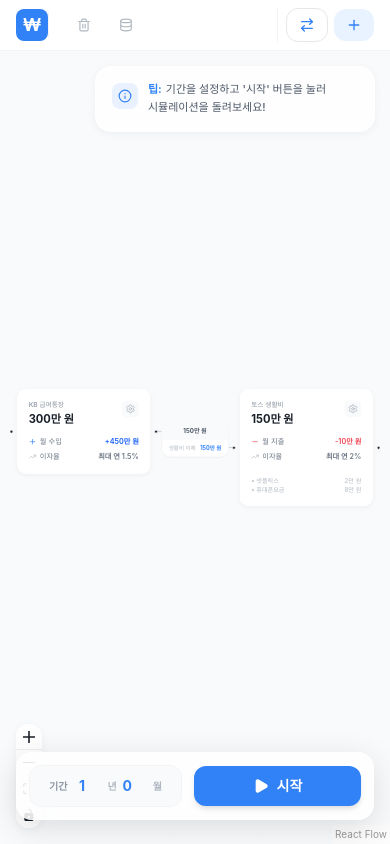
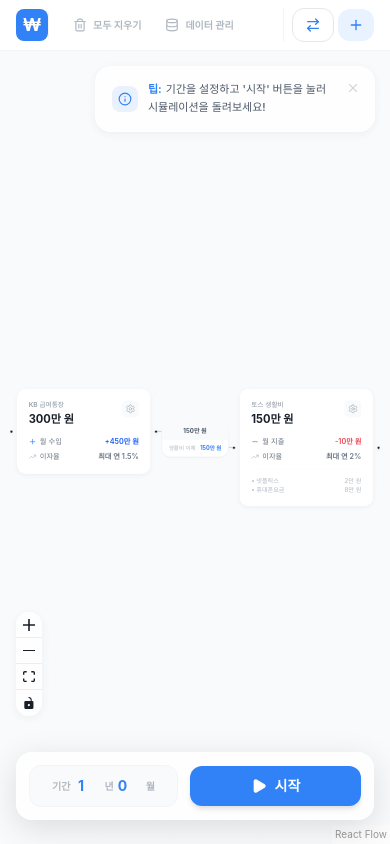
Before and after one commit to jkk9494/bank-account-simulator, a React (Vite) app: page / in a window 390 px wide. Built offline with nearby package versions, Linux system fonts and the light colour scheme; a web font is replaced by a local one.

Commit message:
feat: 시뮬레이션 결과 보기 버튼을 추가하고 UI 레이아웃 및 텍스트 표시를 개선했습니다.

```diff
--- a/src/App.tsx
+++ b/src/App.tsx
@@ -20,7 +20,7 @@ import DataManagementModal from './components/ui/DataManagementModal';
 import TipPanel from './components/ui/TipPanel';
 import ConfirmModal from './components/ui/ConfirmModal';
 
-import { Plus, Play, Calendar, ArrowRightLeft, Trash2, Database, RotateCcw } from 'lucide-react';
+import { Plus, Play, Calendar, ArrowRightLeft, Trash2, Database, RotateCcw, LayoutList } from 'lucide-react';
 import { cn } from './utils/utils';
 import { useState } from 'react';
 
@@ -48,7 +48,10 @@ function App() {
     setIsDataModalOpen,
     openConfirmModal,
     isSimulationRunning,
-    resetSimulation
+    resetSimulation,
+    showResults,
+    setShowResults,
+    simulationResultNodes
   } = useSimulationStore();
 
   const [years, setYears] = useState(Math.floor(totalMonths / 12));
@@ -99,7 +102,7 @@ function App() {
 
         <div className="flex items-center justify-between w-full md:w-auto gap-2 md:gap-3">
           {/* Period Selector - Moved next to simulation button */}
-          <div className="flex items-center gap-3 md:gap-2 border-l border-gray-100 pl-5 md:pl-3">
+          <div className="flex items-center gap-2 md:gap-1.5 border-l border-gray-100 pl-4 md:pl-2">
             <button
               onClick={() => {
                 openConfirmModal({
@@ -108,23 +111,23 @@ function App() {
                   onConfirm: clearAllData
                 });
               }}
-              className="flex items-center gap-1.5 px-2 md:px-3 py-1.5 rounded-lg text-[10px] md:text-[11px] font-bold text-gray-400 hover:text-toss-red hover:bg-red-50 transition-all active:scale-95"
+              className="flex items-center justify-center gap-1.5 px-2 md:px-3 py-1.5 rounded-lg text-[10px] md:text-[11px] font-bold text-gray-400 hover:text-toss-red hover:bg-red-50 transition-all active:scale-95"
               title="모두 지우기"
             >
               <Trash2 size={14} />
-              <span className="hidden md:inline">모두 지우기</span>
+              <span className="leading-none">모두 지우기</span>
             </button>
             <button
               onClick={() => setIsDataModalOpen(true)}
-              className="flex items-center gap-1.5 px-2 md:px-3 py-1.5 rounded-lg text-[10px] md:text-[11px] font-bold text-gray-400 hover:text-toss-blue hover:bg-blue-50 transition-all active:scale-95"
+              className="flex items-center justify-center gap-1.5 px-2 md:px-3 py-1.5 rounded-lg text-[10px] md:text-[11px] font-bold text-gray-400 hover:text-toss-blue hover:bg-blue-50 transition-all active:scale-95"
               title="데이터 관리"
             >
               <Database size={14} />
-              <span className="hidden md:inline">데이터 관리</span>
+              <span className="leading-none">데이터 관리</span>
             </button>
           </div>
 
-          <div className="flex items-center gap-1.5 md:gap-3 border-l border-gray-100 pl-2 md:pl-4">
+          <div className="flex items-center gap-1 md:gap-2 border-l border-gray-100 pl-2 md:pl-3">
             <button
               onClick={() => setIsAddTransferModalOpen(true)}
               className={cn(
@@ -140,13 +143,13 @@ function App() {
             <button
               onClick={handleAddAccount}
               className={cn(
-                "flex items-center gap-1.5 px-3 md:px-4 py-2 rounded-xl text-xs md:text-sm font-semibold transition-all",
+                "flex items-center gap-1 px-2.5 md:px-3 py-2 rounded-xl text-xs md:text-sm font-semibold transition-all shrink-0",
                 "bg-toss-light-blue text-toss-blue hover:bg-blue-100 active:scale-95"
               )}
               title="통장 추가"
             >
               <Plus size={16} className="md:w-[18px] md:h-[18px]" />
-              <span className="hidden sm:inline">통장 추가</span>
+              <span className="hidden lg:inline whitespace-nowrap">통장 추가</span>
             </button>
             <div className="hidden md:flex relative group">
               <div className={cn(
@@ -156,7 +159,7 @@ function App() {
                 <div className="flex items-center px-1.5 md:px-2 py-1 gap-1">
                   <Calendar size={14} className={cn(periodError ? "text-toss-red" : "text-gray-400")} />
                   <span className={cn(
-                    "text-[10px] md:text-xs font-bold uppercase hidden md:inline",
+                    "text-[10px] md:text-xs font-bold uppercase hidden md:inline whitespace-nowrap",
                     periodError ? "text-toss-red" : "text-gray-500"
                   )}>기간</span>
                 </div>
@@ -200,10 +203,24 @@ function App() {
             </div>
             <div className="hidden md:block">
               {isSimulationRunning ? (
+                <div className="flex items-center gap-2">
+                  {!showResults && simulationResultNodes && (
+                    <button
+                      onClick={() => setShowResults(true)}
+                      className={cn(
+                        "flex items-center gap-1 px-3 md:px-4 py-2 rounded-xl text-xs md:text-sm font-semibold transition-all shrink-0",
+                        "bg-white text-toss-blue border border-toss-blue hover:bg-blue-50 active:scale-95 shadow-sm"
+                      )}
+                      title="결과 보기"
+                    >
+                      <LayoutList size={16} className="md:w-[18px] md:h-[18px]" />
+                      <span className="whitespace-nowrap">결과 보기</span>
+                    </button>
+                  )}
                   <button
                     onClick={resetSimulation}
                     className={cn(
-                    "flex items-center gap-1.5 px-4 md:px-5 py-2 rounded-xl text-xs md:text-sm font-semibold transition-all",
+                      "flex items-center gap-1 px-3 md:px-4 py-2 rounded-xl text-xs md:text-sm font-semibold transition-all shrink-0",
                       "bg-white text-gray-700 border border-gray-200 hover:bg-gray-50 active:scale-95 shadow-sm"
                     )}
                     title="시뮬레이션 초기화"
@@ -211,6 +228,7 @@ function App() {
                     <RotateCcw size={16} className="md:w-[18px] md:h-[18px] text-toss-blue" />
                     <span className="whitespace-nowrap">초기화</span>
                   </button>
+                </div>
               ) : (
                 <button
                   onClick={handleRunSimulation}
@@ -245,7 +263,7 @@ function App() {
             className="bg-gray-50"
           >
             <Background color="#e5e8eb" gap={24} size={1} />
-            <Controls className="!bg-white !shadow-toss !border-none !rounded-2xl overflow-hidden !m-4" />
+            <Controls className="!bg-white !shadow-toss !border-none !rounded-2xl overflow-hidden !ml-4 !mt-4 !mr-4 !mb-32 md:!mb-4" />
 
             <TipPanel />
           </ReactFlow>
@@ -261,8 +279,9 @@ function App() {
           "bg-white/80 backdrop-blur-xl rounded-2xl p-3 shadow-[0_8px_32px_rgba(0,0,0,0.12)] border border-white/50 flex items-center gap-3 transition-all",
           periodError && "border-toss-red ring-2 ring-toss-red/10"
         )}>
-          <div className="flex-1 flex items-center justify-center gap-1 bg-gray-50 rounded-xl px-3 py-2.5 border border-gray-100">
-            <span className="text-[10px] font-bold text-gray-500 mr-1">기간</span>
+          <div className="flex-1 flex items-center justify-center gap-1.5 bg-gray-50 rounded-xl px-2 py-2.5 border border-gray-100 min-w-0">
+            <span className="text-[10px] font-bold text-gray-400 whitespace-nowrap shrink-0">기간</span>
+            <div className="flex items-center gap-1">
               <input
                 type="number"
                 min="0"
@@ -272,11 +291,11 @@ function App() {
                   setPeriodError(false);
                 }}
                 className={cn(
-                "w-7 text-center text-sm font-bold outline-none bg-transparent",
+                  "w-6 text-center text-sm font-bold outline-none bg-transparent",
                   periodError ? "text-toss-red" : "text-toss-blue"
                 )}
               />
-            <span className="text-[10px] text-gray-400 font-bold">년</span>
+              <span className="text-[10px] text-gray-400 font-bold shrink-0">년</span>
               <input
                 type="number"
                 min="0"
@@ -286,22 +305,35 @@ function App() {
                   setPeriodError(false);
                 }}
                 className={cn(
-                "w-7 text-center text-sm font-bold outline-none bg-transparent",
+                  "w-6 text-center text-sm font-bold outline-none bg-transparent",
                   periodError ? "text-toss-red" : "text-toss-blue"
                 )}
               />
-            <span className="text-[10px] text-gray-400 font-bold">월</span>
+              <span className="text-[10px] text-gray-400 font-bold shrink-0">월</span>
+            </div>
           </div>
 
           {isSimulationRunning ? (
+            <div className="flex gap-2 shrink-0">
+              {!showResults && simulationResultNodes && (
+                <button
+                  onClick={() => setShowResults(true)}
+                  className="flex items-center justify-center gap-1.5 px-3 py-2.5 rounded-xl bg-white text-toss-blue border border-toss-blue font-bold text-sm active:scale-95 transition-all"
+                >
+                  <LayoutList size={16} />
+                  <span className="whitespace-nowrap">결과</span>
+                </button>
+              )}
               <button
                 onClick={resetSimulation}
-              className="flex items-center justify-center gap-2 px-5 py-2.5 rounded-xl bg-gray-100 text-gray-700 font-bold text-sm active:scale-95 transition-all"
+                className="flex items-center justify-center gap-1.5 px-3 py-2.5 rounded-xl bg-gray-100 text-gray-700 font-bold text-sm active:scale-95 transition-all"
               >
                 <RotateCcw size={16} className="text-toss-blue" />
-              <span>초기화</span>
+                <span className="whitespace-nowrap">초기화</span>
               </button>
+            </div>
           ) : (
+
             <button
               onClick={handleRunSimulation}
               className="flex-1 flex items-center justify-center gap-2 px-5 py-2.5 rounded-xl bg-toss-blue text-white font-bold text-sm shadow-md active:scale-95 transition-all"
--- a/src/components/ui/SimulationSidePanel.tsx
+++ b/src/components/ui/SimulationSidePanel.tsx
@@ -29,7 +29,7 @@ export default function SimulationSidePanel() {
     const totalBalance = (simulationResultNodes || []).reduce((sum, n) => sum + n.data.initialBalance, 0);
 
     return (
-        <aside className="fixed inset-y-0 right-0 w-full md:w-80 h-full bg-white border-l border-gray-100 flex flex-col shadow-2xl animate-in slide-in-from-right duration-300 z-50">
+        <aside className="fixed inset-y-0 right-0 w-full md:w-80 h-full bg-white border-l border-gray-100 flex flex-col shadow-2xl animate-in slide-in-from-right duration-300 z-[120]">
             <div className="flex items-center justify-between p-4 md:p-5 border-b border-gray-50 shrink-0">
                 <div>
                     <h2 className="text-base md:text-lg font-bold text-gray-900 tracking-tight">시뮬레이션 결과</h2>
--- a/src/components/ui/TipPanel.tsx
+++ b/src/components/ui/TipPanel.tsx
@@ -67,19 +67,19 @@ const TipPanel = () => {
                 isMobile ? "mt-4" : "mb-4"
             )}
         >
-            <div className="flex items-start gap-2.5">
-                <div className="mt-0.5 bg-toss-blue/10 p-1.5 rounded-lg shrink-0">
+            <div className="flex items-center gap-2.5">
+                <div className="bg-toss-blue/10 p-1.5 rounded-lg shrink-0">
                     <Info size={14} className="text-toss-blue" />
                 </div>
                 <div className="text-[11px] md:text-[13px] text-gray-700 font-medium leading-relaxed">
-                    <span className="font-bold text-toss-blue mr-1">팁:</span>
+                    <span className="font-bold text-toss-blue mr-1 whitespace-nowrap">팁:</span>
                     {tip}
                 </div>
             </div>
 
             <button
                 onClick={handleClose}
-                className="absolute top-2 right-2 p-1.5 rounded-lg text-gray-300 hover:text-gray-500 hover:bg-gray-100/50 transition-all opacity-0 group-hover:opacity-100 md:opacity-0"
+                className="absolute top-2 right-2 p-1.5 rounded-lg text-gray-300 hover:text-gray-500 hover:bg-gray-100/50 transition-all opacity-100 md:opacity-0 md:group-hover:opacity-100"
                 title="팁 끄기"
             >
                 <X size={14} />
```
Lines whose indentation alone changed are shown as unchanged.
